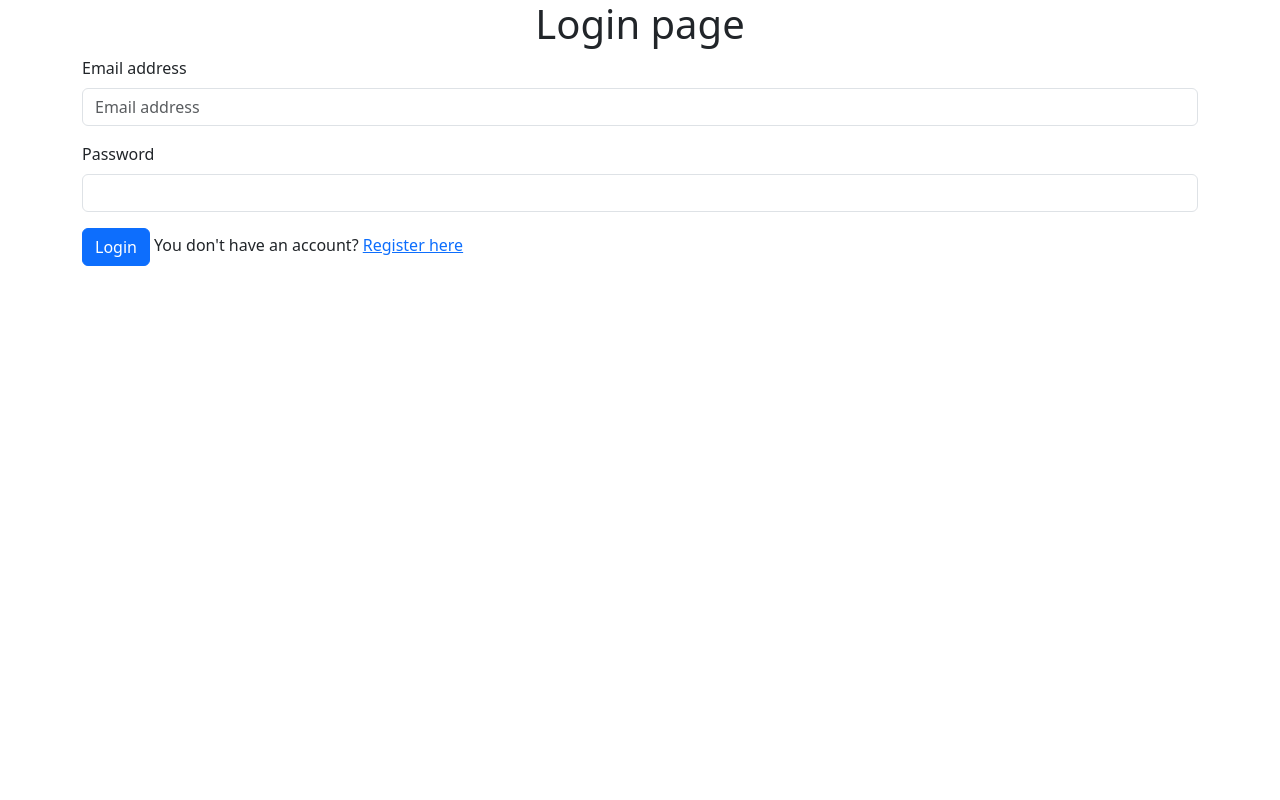
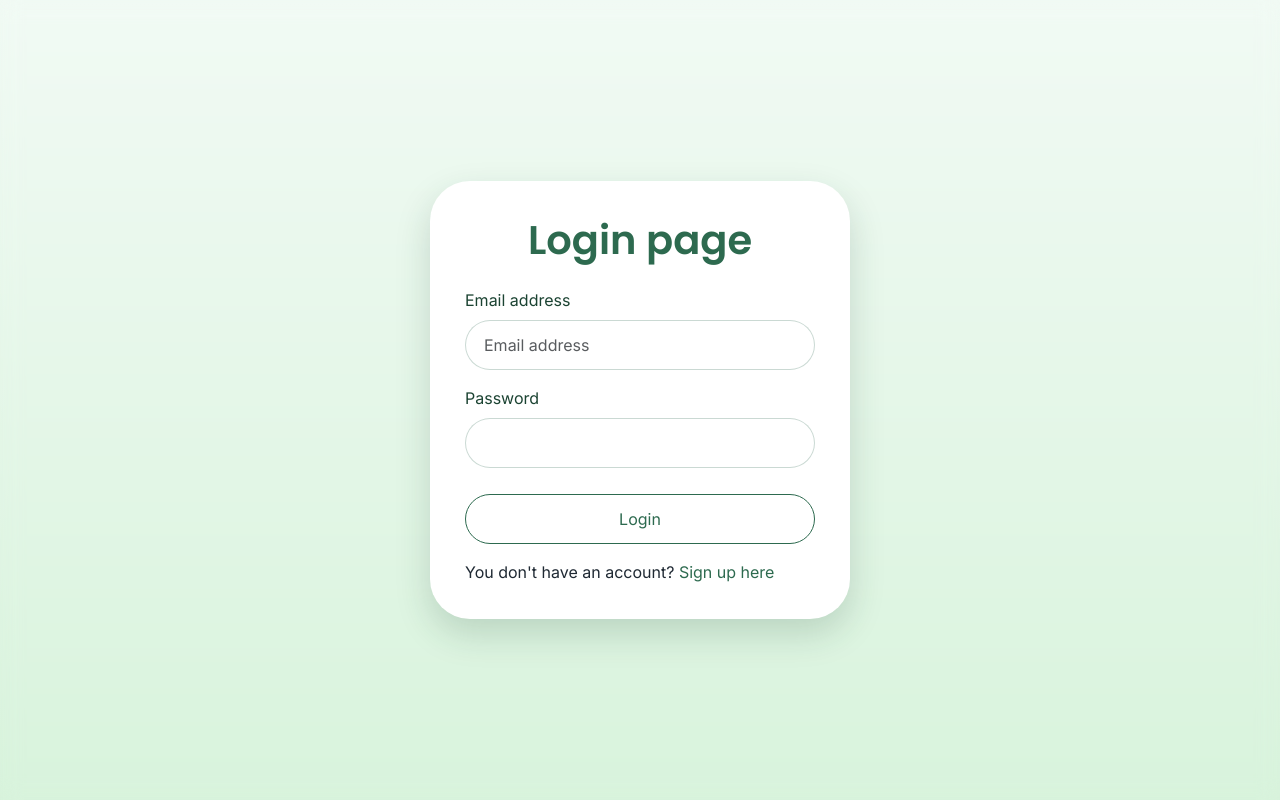
Before and after one commit to frx132/project-week, a PHP site: page /login.php in a window 1280 px wide. Run offline with PHP 8.4, Linux system fonts and the light colour scheme; a stand-in replaces the project's code that opens the database connection.

Commit message:
quick push

```diff
--- a/Pages/landingPage.php
+++ b/Pages/landingPage.php
@@ -44,7 +44,7 @@ if (isset($_SESSION['user_id'])) {
             </p>
 
             <div class="mt-4 d-flex gap-3 flex-wrap">
-              <a href="#" class="btn btn-dark">Get Started</a>
+              <a href="../functions/register.php" class="btn btn-dark">Get Started</a>
               <a href="../recipes/recipe.php" class="btn btn-dark">Browse Recipes</a>
             </div>
           </div>
@@ -103,7 +103,7 @@ if (isset($_SESSION['user_id'])) {
         </div>
       </div>
       <div class="text-center mt-4">
-        <a href="#" class="btn btn-dark mb-5">Learn More</a>
+        <a href="../Pages/about.php" class="btn btn-dark mb-5">Learn More</a>
       </div>
     </div>
     <!-- Features end -->
--- /dev/null
+++ b/css/auth.css
@@ -0,0 +1,62 @@
+/* center the form */
+body {
+  justify-content: center;
+  align-items: center;
+  background: linear-gradient(to bottom, var(--green-bg), var(--green-soft));
+  backdrop-filter: blur(10px);
+}
+
+.container {
+  max-width: 420px !important;
+  background: var(--white);
+  padding: 35px;
+  border-radius: 40px;
+  box-shadow: 0 15px 35px rgba(27, 67, 50, 0.18);
+}
+
+.container h1 {
+  color: var(--green-dark);
+  font-weight: 700;
+  text-align: center;
+  margin-bottom: 24px;
+}
+
+.form-control {
+  border-radius: 999px;
+  padding: 12px 18px;
+  border: 1px solid rgba(45, 106, 79, 0.25);
+  color: var(--text-dark);
+}
+
+.form-control:focus {
+  border-color: var(--green-dark);
+  box-shadow: 0 0 0 0.2rem rgba(45, 106, 79, 0.18);
+  background-color: var(--white);
+}
+
+.form-label {
+  color: var(--green-darker);
+  font-weight: 500;
+}
+
+.container .btn {
+  width: 100%;
+  margin-top: 10px;
+  padding: 12px 20px;
+}
+
+.container a {
+  color: var(--green-dark);
+  font-weight: 500;
+}
+
+.container a:hover {
+  color: var(--green-darker);
+  text-decoration: underline;
+}
+
+.container p {
+  text-align: center;
+  color: var(--text-muted);
+  margin-top: 18px;
+}
--- a/functions/login.php
+++ b/functions/login.php
@@ -66,10 +66,14 @@ if (isset($_POST["login"])) {
     <html lang="en">
 
     <head>
+        <link href="https://fonts.googleapis.com/css2?family=Inter:wght@300;400;600&family=Poppins:wght@400;600&display=swap" rel="stylesheet">
+
         <meta charset="utf-8">
         <meta name="viewport" content="width=device-width, initial-scale=1">
         <title>Login page</title>
         <link href="https://cdn.jsdelivr.net/npm/bootstrap@5.3.0/dist/css/bootstrap.min.css" rel="stylesheet" integrity="sha384-9ndCyUaIbzAi2FUVXJi0CjmCapSmO7SnpJef0486qhLnuZ2cdeRhO02iuK6FUUVM" crossorigin="anonymous">
+        <link rel="stylesheet" href="../css/main.css">
+        <link rel="stylesheet" href="../css/auth.css">
     </head>
 
     <body>
@@ -86,8 +90,8 @@ if (isset($_POST["login"])) {
                     <input type="password" class="form-control" id="password" name="password">
                     <span class="text-danger"><?= $passError ?></span>
                 </div>
-            <button name="login" type="submit" class="btn btn-primary">Login</button>
-            <span>You don't have an account? <a href="register.php">Register here</a></span>
+                <button name="login" type="submit" class="btn btn-outline-dark">Login</button>
+                <div class="mt-3"><span>You don't have an account? <a href="register.php">Sign up here</a></span></div>
             </form>
         </div>
 
--- a/functions/register.php
+++ b/functions/register.php
@@ -98,11 +98,15 @@ if (isset($_POST["sign-up"])) {
 <html lang="en">
 
 <head>
+    <link href="https://fonts.googleapis.com/css2?family=Inter:wght@300;400;600&family=Poppins:wght@400;600&display=swap" rel="stylesheet">
+
     <meta charset="utf-8">
     <meta name="viewport" content="width=device-width, initial-scale=1">
     <title>Sign Up</title>
     <!-- Bootstrap CSS -->
     <link href="https://cdn.jsdelivr.net/npm/bootstrap@5.3.0/dist/css/bootstrap.min.css" rel="stylesheet" integrity="sha384-9ndCyUaIbzAi2FUVXJi0CjmCapSmO7SnpJef0486qhLnuZ2cdeRhO02iuK6FUUVM" crossorigin="anonymous">
+    <link rel="stylesheet" href="../css/main.css">
+    <link rel="stylesheet" href="../css/auth.css">
 </head>
 
 <body>
@@ -142,7 +146,7 @@ if (isset($_POST["sign-up"])) {
                 <input type="password" class="form-control" id="password" name="password">
                 <span class="text-danger"><?= $passError ?></span>
             </div>
-            <button name="sign-up" type="submit" class="btn btn-primary my-3">Create account</button>
+            <button name="sign-up" type="submit" class="btn btn-outline-dark my-3">Create account</button>
 
             <!--  -->
             <p>You have an account already? <a href="login.php">Sign in here</a></p>
```
Also changed, not shown: Pages/allRecipies.php (+5 -2 lines). Lines whose indentation alone changed are shown as unchanged.
